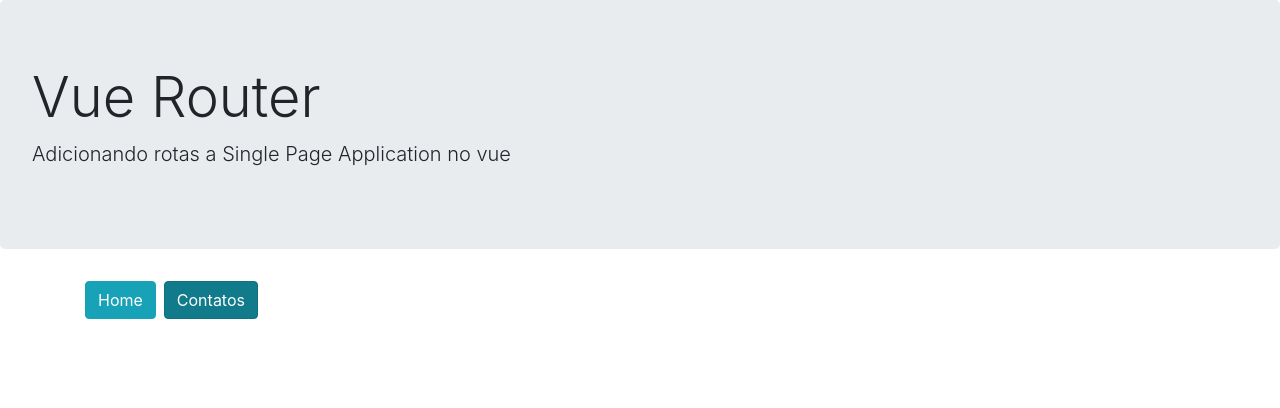
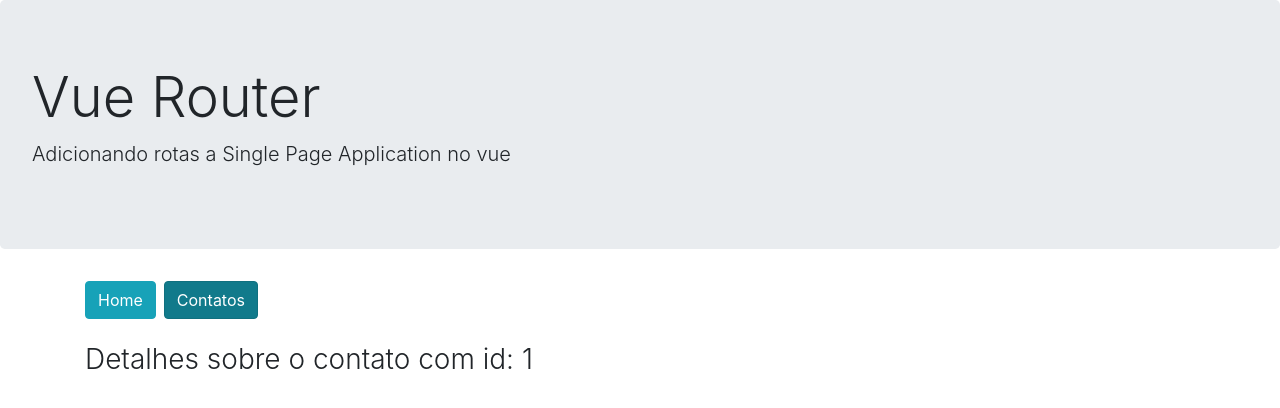
Before and after one commit to dev-rodrigues/routesWithVuejs, a Vue app: page /contatos/1 in a window 1280 px wide. Shown: the top 408 px of the page. Built offline with nearby package versions, Linux system fonts and the light colour scheme.

Commit message:
passando parametros pela url

```diff
--- a/src/components/contatos/ContatosListaItem.vue
+++ b/src/components/contatos/ContatosListaItem.vue
@@ -1,7 +1,9 @@
 <template>
     <li>
         <span>{{ contato.nome }}</span>
-        <button class="btn btn-info btn-sm float-right">Detalhes</button>
+        <router-link
+            :to="`/contatos/${contato.id}`"
+            class="btn btn-info btn-sm float-right">Detalhes</router-link>
     </li>
 </template>
 
--- a/src/router.js
+++ b/src/router.js
@@ -3,6 +3,7 @@ import VueRouter from 'vue-router';
 
 import Contatos from './views/contatos/Contatos.vue';
 import Home from './views/Home.vue';
+import ContatoDetalhes from './views/contatos/ContatoDetalhes.vue';
 
 Vue.use(VueRouter);
 
@@ -11,6 +12,7 @@ export default new VueRouter({
   linkActiveClass: 'active',
   routes: [
     { path: '/contatos', component: Contatos },
+    { path: '/contatos/:id', component: ContatoDetalhes },
     { path: '/', component: Home },
   ]
 });
--- /dev/null
+++ b/src/views/contatos/ContatoDetalhes.vue
@@ -0,0 +1,13 @@
+<template>
+    <h3 class="font-weight-light">
+        Detalhes sobre o contato com id: {{$route.params.id}}
+    </h3>
+</template>
+
+<script>
+export default {
+    created() {
+        console.log(`Parâmetros da rota:`, this.$route.params)
+    }
+}
+</script>
```
